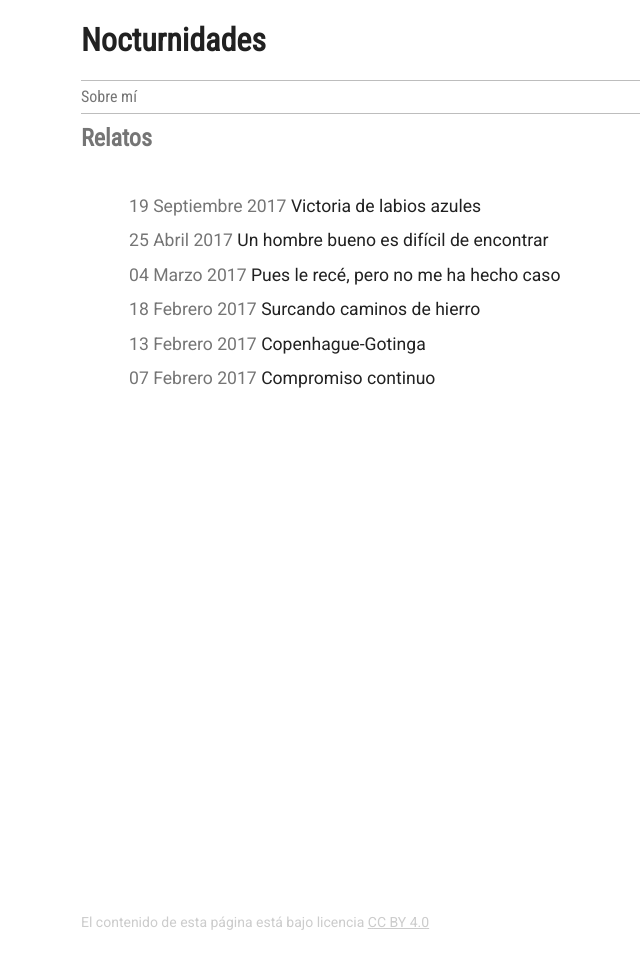
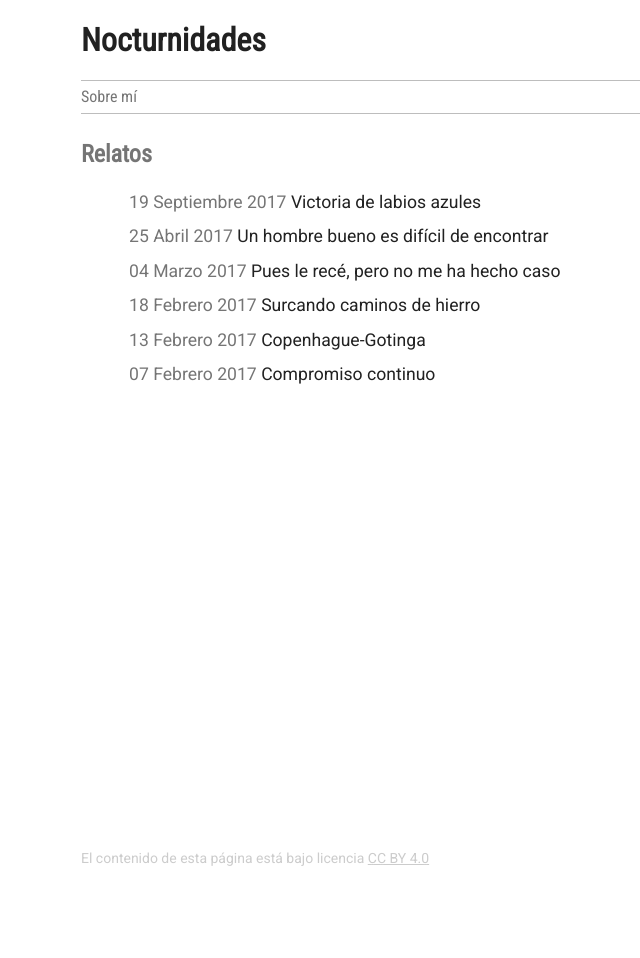
Before and after one commit to emoriarty/nocturnidades, a Jekyll site: the page built from relatos.html, in a window 1280 px wide. Shown: the whole page, without its empty margins (231-871 px from the left). Built offline with Jekyll 4.4.1, drawn with Linux system fonts in a browser that asks for light colours; after the commit the page ends 900 px from its top, so only the background shows below that.

Commit message:
Headline moved into page layout

```diff
--- a/_includes/header.html
+++ b/_includes/header.html
@@ -9,11 +9,4 @@
     </div>
   </div>
   {% include nav.html %}
-  <div class="wrapper">
-    <div class="site-header__headline">
-        {% if page.autogen == nil  and page.home != true %}
-          <h2><span>{{ page.title }}</span></h2>
-        {% endif %}
-    </div>
-  </div>
 </header>
--- a/_layouts/page.html
+++ b/_layouts/page.html
@@ -1,4 +1,7 @@
 ---
 layout: default
 ---
+<div class="headline">
+  <h2><span>{{ page.title }}</span></h2>
+</div>
 {{ content }}
--- a/_sass/_header.sass
+++ b/_sass/_header.sass
@@ -1,19 +1,12 @@
 .site-header
   font-family: 'Roboto Condensed', helvetica, sans-serif
-  +margin(2rem null)
+  +margin(2rem null 1rem)
 
   &__title
     +display(none)
 
     i
       font-style: inherit
-
-  &__headline
-    display: none
-
-    h2
-      line-height: 2
-      margin: 0
 
   a[href]
     background: none
@@ -25,7 +18,7 @@
 
 .main
   .site-header
-    +margin(1rem null 2rem)
+    +margin(1rem null 1rem)
 
     h1, h2
       font-family: 'Roboto Condensed', helvetica, sans-serif
@@ -38,15 +31,8 @@
     &__nav
       display: block
 
-    &__headline
-      color: $secondary-text-color
-      display: block
-
 .night-mode
   .site-header
-    &__headline
-      color: $ternary-text-color
-
     &__nav
       color: $ternary-text-color
 
--- a/_sass/_types.sass
+++ b/_sass/_types.sass
@@ -7,3 +7,13 @@ kbd
   border-radius: 3px
   box-shadow: 0 1px 0 rgba(12,13,14,0.2), 0 0 0 2px #FFF inset
   white-space: nowrap
+
+.headline
+  h2
+    color: $secondary-text-color
+    display: block
+    line-height: 2
+
+.night-mode
+  .headline
+    color: $ternary-text-color
--- a/relatos.html
+++ b/relatos.html
@@ -1,5 +1,5 @@
 ---
-layout: default
+layout: page
 title: Relatos
 permalink: /relatos/
 ---
```
